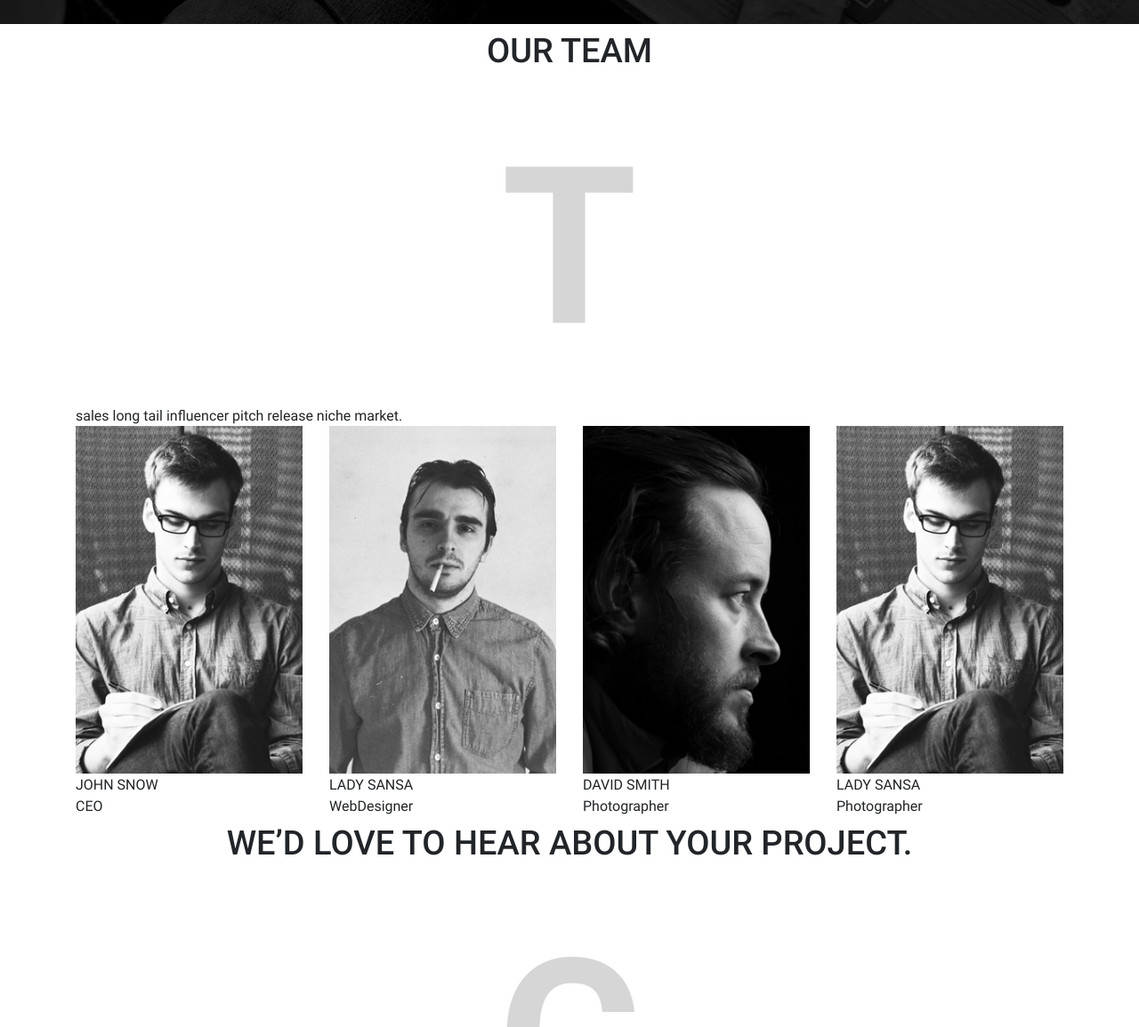
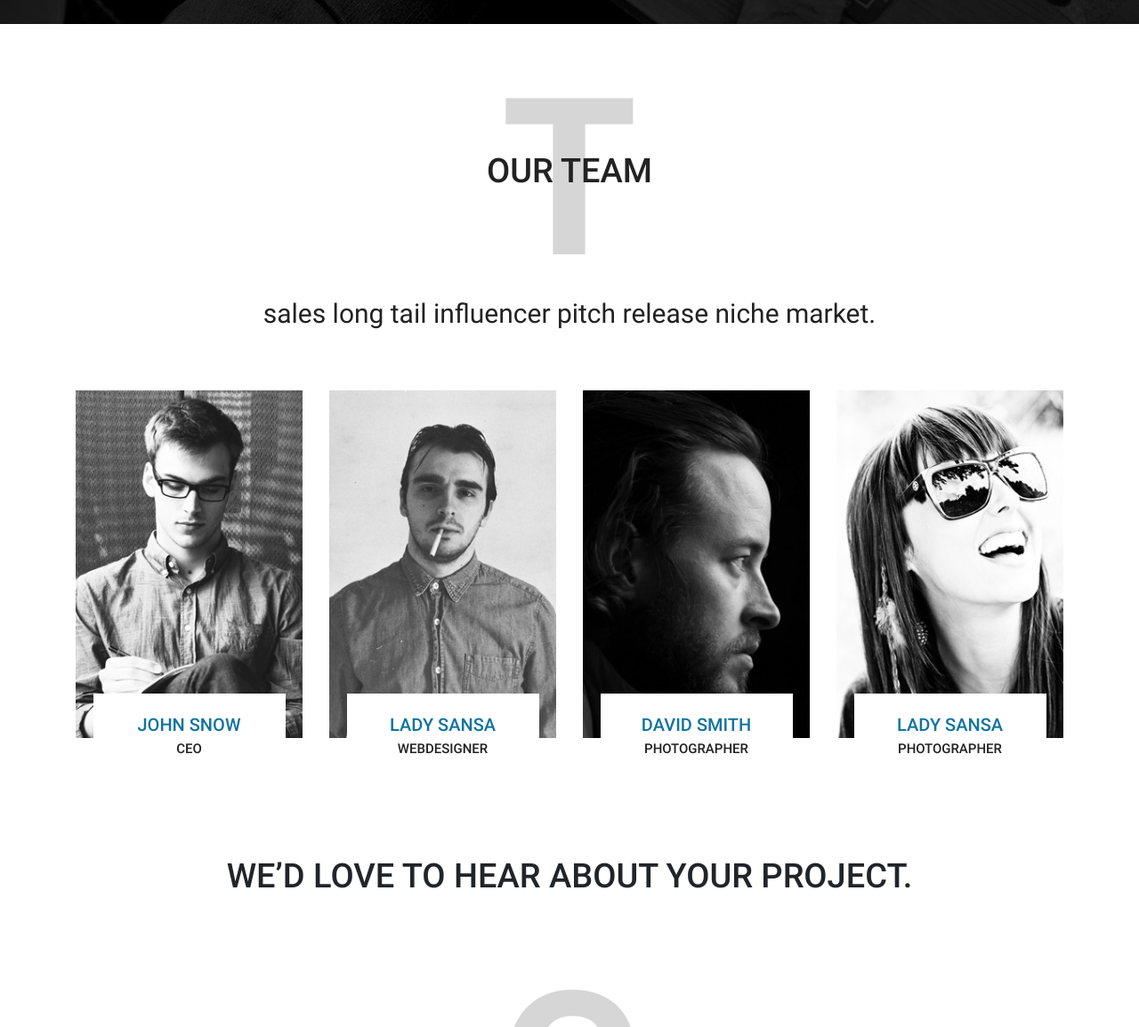
Before and after one commit to costaline/creatives-da, a website: page source/index.html in a window 1280 px wide. Shown: the part 4539-5694 px from the top of the page at 89% size. Drawn offline with nearby package versions, Linux system fonts and the light colour scheme; files that its build step writes are made by us from their sources; files whose address does not match are found by name.

Commit message:
block team

```diff
--- /dev/null
+++ b/source/blocks/member/style/member.less
@@ -0,0 +1,34 @@
+.member {
+  position: relative;
+}
+
+.member__picture {
+  width: 100%;
+  height: auto;
+}
+
+.member__info {
+  position: absolute;
+  width: 216px;
+  height: 117px;
+  margin-top: -50px;
+  left: calc(50% - 216px/2);
+
+  background-color: #ffffff;
+}
+
+.member__name {
+  margin-top: 20px;
+  color: #11749e;
+  font-size: 20px;
+  font-weight: 500;
+  text-transform: uppercase;
+  text-align: center;
+}
+
+.member__position {
+  font-size: 15px;
+  font-weight: 500;
+  text-transform: uppercase;
+  text-align: center;
+}
--- /dev/null
+++ b/source/blocks/team/style/team.less
@@ -0,0 +1,26 @@
+.team {
+  position: relative;
+  background-color: #ffffff;
+  padding-bottom: 125px;
+  color: #222222;
+}
+
+.team__slogan {
+  margin-top: 135px;
+  margin-bottom: 110px;
+}
+
+.team__letter {
+  position: absolute;
+  margin-top: -20px;
+  padding-right: 30px;
+  width: 100%;
+  top: 0;
+}
+
+.team__intro {
+  margin-bottom: 65px;
+  font-size: 30px;
+  font-weight: 400;
+  text-align: center;
+}
--- a/source/index.html
+++ b/source/index.html
@@ -251,7 +251,7 @@
           <div class="col-lg-12">
             <h2 class="visually-hidden">Team</h2>
             <p class="slogan team__slogan">Our Team</p>
-            <p class="letter team__logo">T</p>
+            <p class="letter team__letter">T</p>
             <p class="team__intro">
               sales long tail influencer pitch release niche market.
             </p>
@@ -260,23 +260,31 @@
         <ul class="team__list row">
           <li class="member team__item col-lg-3">
             <img class="member__picture" src="img/member-1.jpg" width="270" height="414" alt="member-1">
+            <div class="member__info">
               <p class="member__name">JOHN SNOW</p>
               <p class="member__position">CEO</p>
+            </div>
           </li>
           <li class="member team__item col-lg-3">
             <img class="member__picture" src="img/member-2.jpg" width="270" height="414" alt="member-2">
+            <div class="member__info">
               <p class="member__name">LADY SANSA</p>
               <p class="member__position">WebDesigner</p>
+            </div>
           </li>
           <li class="member team__item col-lg-3">
             <img class="member__picture" src="img/member-3.jpg" width="270" height="414" alt="member-3">
+            <div class="member__info">
               <p class="member__name">DAVID SMITH</p>
               <p class="member__position">Photographer</p>
+            </div>
           </li>
           <li class="member team__item col-lg-3">
-            <img class="member__picture" src="img/member-1.jpg" width="270" height="414" alt="member-1">
+            <img class="member__picture" src="img/member-4.jpg" width="270" height="414" alt="member-4">
+            <div class="member__info">
               <p class="member__name">LADY SANSA</p>
               <p class="member__position">Photographer</p>
+            </div>
           </li>
         </ul>
       </div>
--- a/source/style/style.less
+++ b/source/style/style.less
@@ -18,3 +18,5 @@
 @import "../blocks/blog/style/blog.less";
 @import "../blocks/quick-action/style/quick-action.less";
 @import "../blocks/key-feature/style/key-feature.less";
+@import "../blocks/team/style/team.less";
+@import "../blocks/member/style/member.less";
```
Lines whose indentation alone changed are shown as unchanged.
